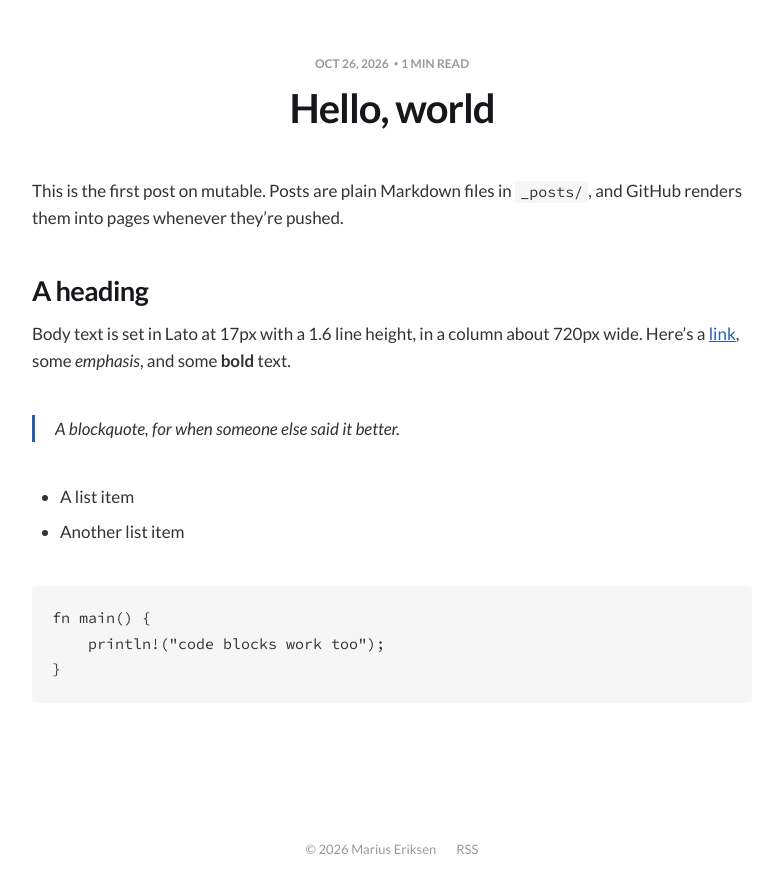
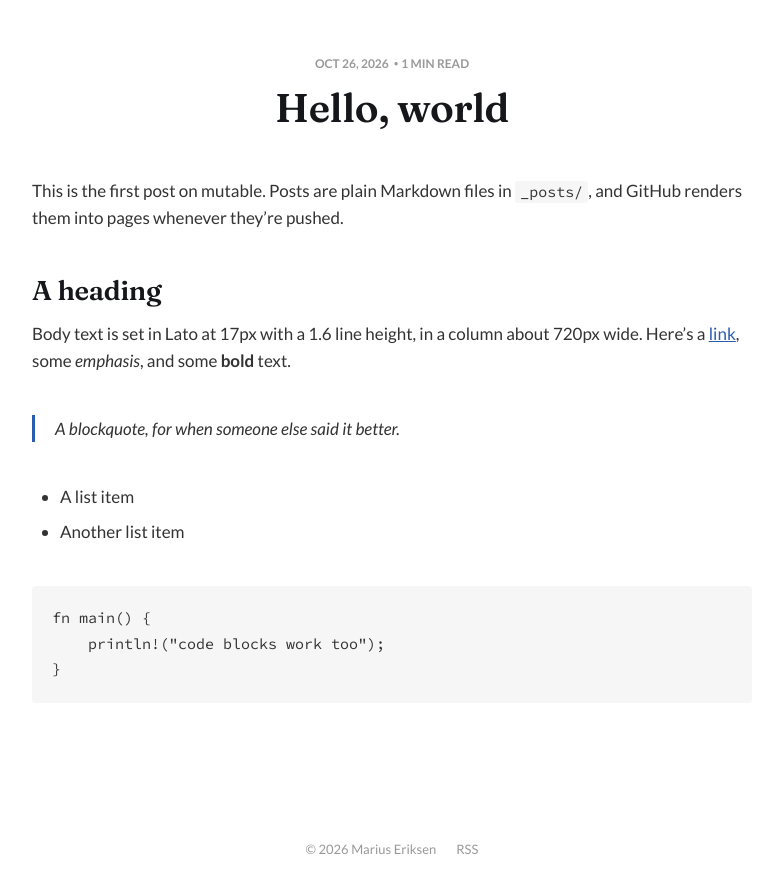
Before and after one commit to mariusae/mariusae.github.io, a Jekyll site: the page built from _posts/2026-10-26-hello-world.md, in a window 1280 px wide. Shown: the top 893 px of the page, without its empty margins (248-1021 px from the left). Built offline with Jekyll 4.4.1, drawn with Linux system fonts in a browser that asks for light colours; our own code applies the rules of GitHub Pages for plain Markdown files.

Commit message:
Set headings and post titles in Fraunces
Co-Authored-By: Claude Opus 5.5 <noreply@anthropic.com>
Claude-Session: https://claude.ai/code/session_01KTPpusonhcXPjcQ2kkYfF6

```diff
--- a/_layouts/default.html
+++ b/_layouts/default.html
@@ -7,7 +7,7 @@
   {% feed_meta %}
   <link rel="preconnect" href="https://fonts.googleapis.com">
   <link rel="preconnect" href="https://fonts.gstatic.com" crossorigin>
-  <link rel="stylesheet" href="https://fonts.googleapis.com/css2?family=Source+Code+Pro:ital,wght@0,400;0,600;1,400&family=Lato:ital,wght@0,400;0,700;0,900;1,400;1,700&display=swap">
+  <link rel="stylesheet" href="https://fonts.googleapis.com/css2?family=Fraunces:opsz,wght,SOFT,WONK@9..144,400..700,0..100,0..1&family=Lato:ital,wght@0,400;0,700;0,900;1,400;1,700&family=Source+Code+Pro:ital,wght@0,400;0,600;1,400&display=swap">
   <link rel="stylesheet" href="{{ '/assets/css/style.css' | relative_url }}">
 </head>
 <body>
--- a/assets/css/style.css
+++ b/assets/css/style.css
@@ -9,6 +9,7 @@
   --bg: #fff;
   --accent: #2a5db0;
   --font-sans: Lato, -apple-system, BlinkMacSystemFont, "Segoe UI", Helvetica, Arial, sans-serif;
+  --font-display: Fraunces, Georgia, serif;
   --font-mono: "Source Code Pro", Menlo, Consolas, Monaco, "Liberation Mono", monospace;
   --measure: 720px;
   --gap: 2.4rem;
@@ -45,8 +46,10 @@ h1, h2, h3, h4, h5, h6, p, blockquote, figure, dl, dd { margin: 0; }
 
 h1, h2, h3, h4, h5, h6 {
   color: var(--heading);
-  font-weight: 700;
-  letter-spacing: -0.02em;
+  font-family: var(--font-display);
+  font-weight: 600;
+  font-variation-settings: "SOFT" 50, "WONK" 0;
+  letter-spacing: -0.01em;
   line-height: 1.15;
 }
 
@@ -98,7 +101,13 @@ img { max-width: 100%; height: auto; display: block; }
   white-space: nowrap;
 }
 
-.feed-title { font-size: 1.8rem; font-weight: 700; letter-spacing: -0.005em; }
+.feed-title {
+  font-family: var(--font-display);
+  font-size: 1.9rem;
+  font-weight: 600;
+  font-variation-settings: "SOFT" 50, "WONK" 0;
+  letter-spacing: -0.005em;
+}
 
 .feed-empty { color: var(--muted); text-align: center; }
 
@@ -117,7 +126,6 @@ img { max-width: 100%; height: auto; display: block; }
 
 .post-title {
   font-size: 4rem;
-  letter-spacing: -0.1rem;
   line-height: 1.2;
   word-break: break-word;
 }
```
